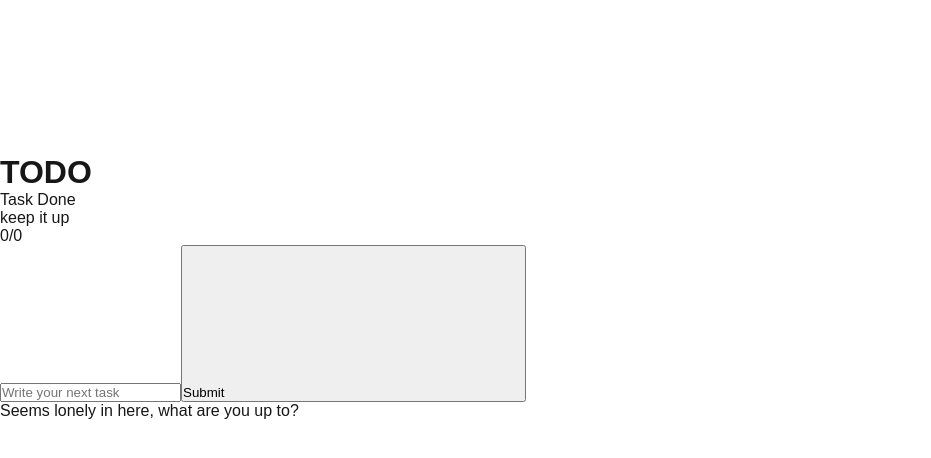
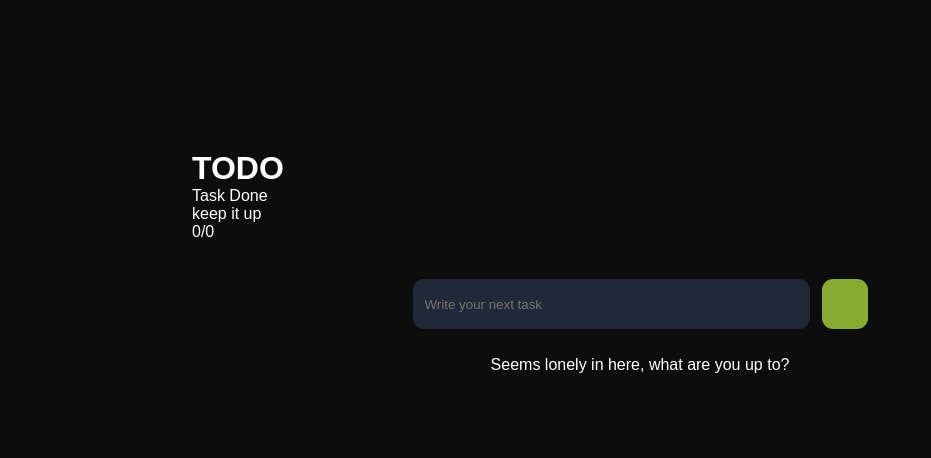
Before and after one commit to sabrinaaccime/todo, a Next.js app: page / in a window 1280 px wide. Shown: the top 458 px of the page, without its empty margins (0-931 px from the left). Built offline with nearby package versions, Linux system fonts and the light colour scheme.

Commit message:
style: create a file and add css rules for the four components

```diff
--- a/src/app/globals.css
+++ /dev/null
@@ -1,42 +0,0 @@
-:root {
-  --background: #ffffff;
-  --foreground: #171717;
-}
-
-@media (prefers-color-scheme: dark) {
-  :root {
-    --background: #0a0a0a;
-    --foreground: #ededed;
-  }
-}
-
-html,
-body {
-  max-width: 100vw;
-  overflow-x: hidden;
-}
-
-body {
-  color: var(--foreground);
-  background: var(--background);
-  font-family: Arial, Helvetica, sans-serif;
-  -webkit-font-smoothing: antialiased;
-  -moz-osx-font-smoothing: grayscale;
-}
-
-* {
-  box-sizing: border-box;
-  padding: 0;
-  margin: 0;
-}
-
-a {
-  color: inherit;
-  text-decoration: none;
-}
-
-@media (prefers-color-scheme: dark) {
-  html {
-    color-scheme: dark;
-  }
-}
--- a/src/app/layout.js
+++ b/src/app/layout.js
@@ -1,5 +1,5 @@
 import localFont from "next/font/local";
-import "./globals.css";
+import "./styles.css";
 
 const geistSans = localFont({
   src: "./fonts/GeistVF.woff",
--- /dev/null
+++ b/src/app/styles.css
@@ -0,0 +1,164 @@
+*,
+*::after,
+*::before {
+  padding: 0;
+  margin: 0;
+  font-family: inherit;
+  box-sizing: border-box;
+}
+html,
+body {
+  font-family: sans-serif;
+  background-color: #0d0d0d;
+  color: #fff;
+  display: flex;
+  align-items: center;
+  justify-content: center;
+  width: 100vw;
+}
+button {
+  cursor: pointer;
+}
+.visually-hidden {
+  position: absolute !important;
+  clip: rect(1px, 1px, 1px, 1px);
+  padding: 0 !important;
+  border: 0 !important;
+  height: 1px !important;
+  width: 1px !important;
+  overflow: hidden;
+  white-space: nowrap;
+}
+.text-large {
+  font-size: 32px;
+}
+.text-small {
+  font-size: 24px;
+}
+.wrapper {
+  display: flex;
+  flex-direction: column;
+  width: 70%;
+}
+@media (max-width: 510px) {
+  .wrapper {
+    width: 100%;
+  }
+  header {
+    justify-content: center;
+  }
+}
+header {
+  display: flex;
+  align-items: center;
+  justify-content: flex-start;
+  gap: 12px;
+  padding: 42px;
+}
+.todohero_section {
+  border: 1px solid #c2b39a;
+  display: flex;
+  align-items: center;
+  justify-content: space-around;
+  align-self: center;
+  width: 90%;
+  max-width: 455px;
+  padding: 12px;
+  border-radius: 11px;
+}
+.todohero_section div:last-child {
+  background-color: #88ab33;
+  width: 150px;
+  height: 150px;
+  border-radius: 75px;
+  font-size: 48px;
+  display: flex;
+  align-items: center;
+  justify-content: center;
+  text-align: center;
+}
+.form {
+  align-self: center;
+  width: 97%;
+  max-width: 455px;
+  display: flex;
+  align-items: center;
+  gap: 12px;
+  margin-top: 38px;
+}
+form label {
+  width: 90%;
+}
+
+.form input {
+  background-color: #1f2937;
+  color: #fff;
+  width: 100%;
+  height: 50px;
+  outline: none;
+  border: none;
+  border-radius: 11px;
+  padding: 12px;
+}
+.form button {
+  width: 10%;
+  height: 50px;
+  border-radius: 11px;
+  background-color: #88ab33;
+  border: none;
+}
+.todo_list {
+  align-self: center;
+  width: 97%;
+  max-width: 455px;
+  display: flex;
+  flex-direction: column;
+  align-items: center;
+  margin-top: 27px;
+  margin-bottom: 27px;
+  gap: 27px;
+}
+.todo_item,
+.edit-form input {
+  display: flex;
+  justify-content: space-between;
+  align-items: center;
+  height: 70px;
+  width: 100px;
+  max-width: 455px;
+  border: 1px solid #c2b39a;
+  font-size: 16px;
+  background-color: #0d0d0d;
+  color: #fff;
+  padding: 12px;
+}
+.edit-form input {
+  outline: transparent;
+  width: calc(100% - 14px);
+  height: calc(100% - 12px);
+  border: transparent;
+}
+.todo_items_left,
+.todo_items_right {
+  display: flex;
+  align-items: center;
+}
+.todo_items_left {
+  background-color: transparent;
+  border: none;
+  color: #fff;
+  gap: 12px;
+  font-size: 16px;
+}
+.todo_items_right {
+  gap: 4px;
+}
+
+.todo_items_right button {
+  background-color: transparent;
+  color: #fff;
+  border: none;
+}
+.todo_items_right button svg {
+  fill: #c2b39a;
+}
```
Also changed, not shown: src/app/page.module.css (deleted, +0 -168 lines).
